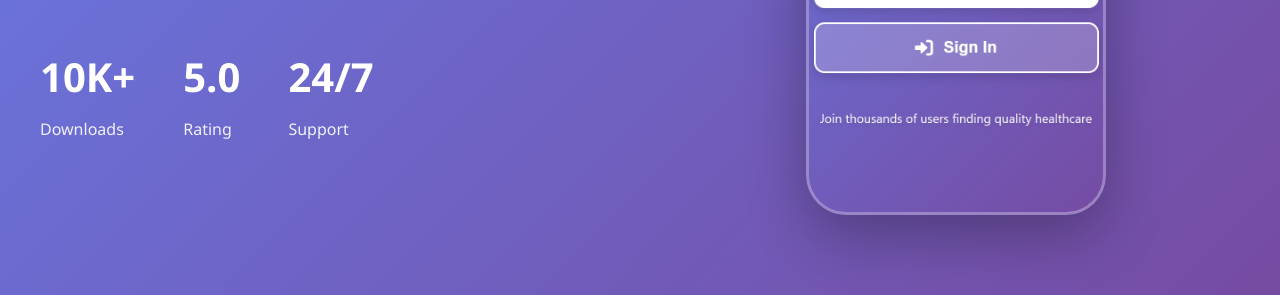
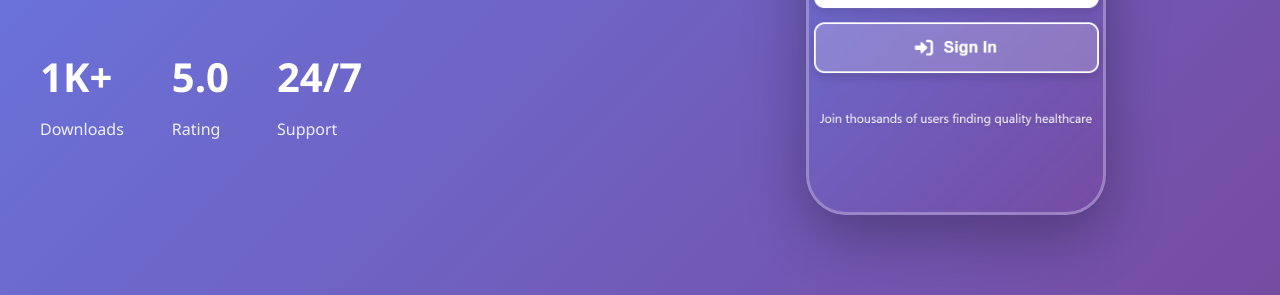
Before and after one commit to Rahatzaman31/mediquick-download, a plain HTML site: page frontend/index.html in a window 1280 px wide. Shown: the part 505-800 px from the top of the page. Drawn offline with Linux system fonts and the light colour scheme.

Commit message:
Update download stats in index.html download 1k

```diff
--- a/frontend/index.html
+++ b/frontend/index.html
@@ -45,7 +45,7 @@
         </div>
         <div class="hero-stats">
           <div class="stat">
-            <h3>10K+</h3>
+            <h3>1K+</h3>
             <p>Downloads</p>
           </div>
           <div class="stat">
```
